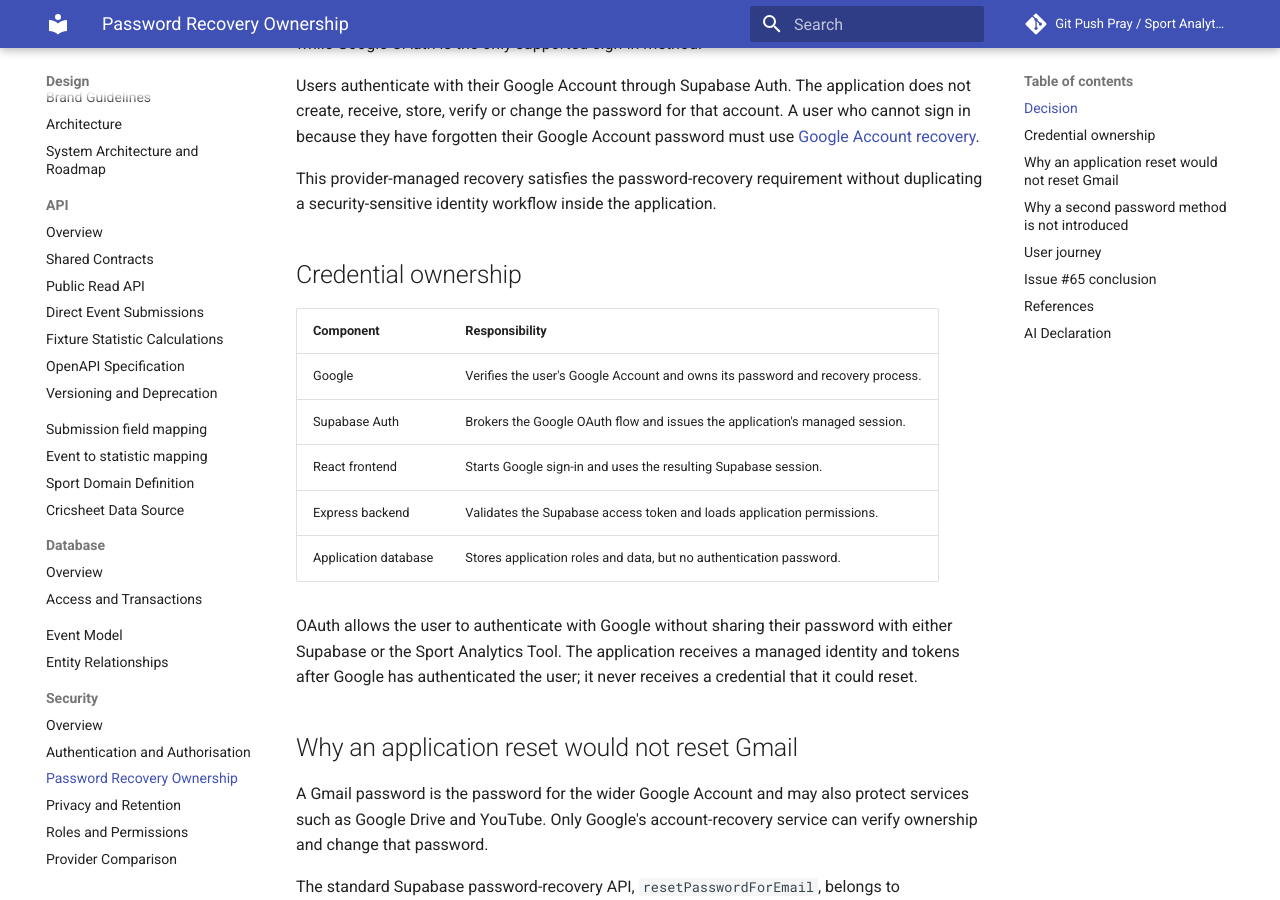
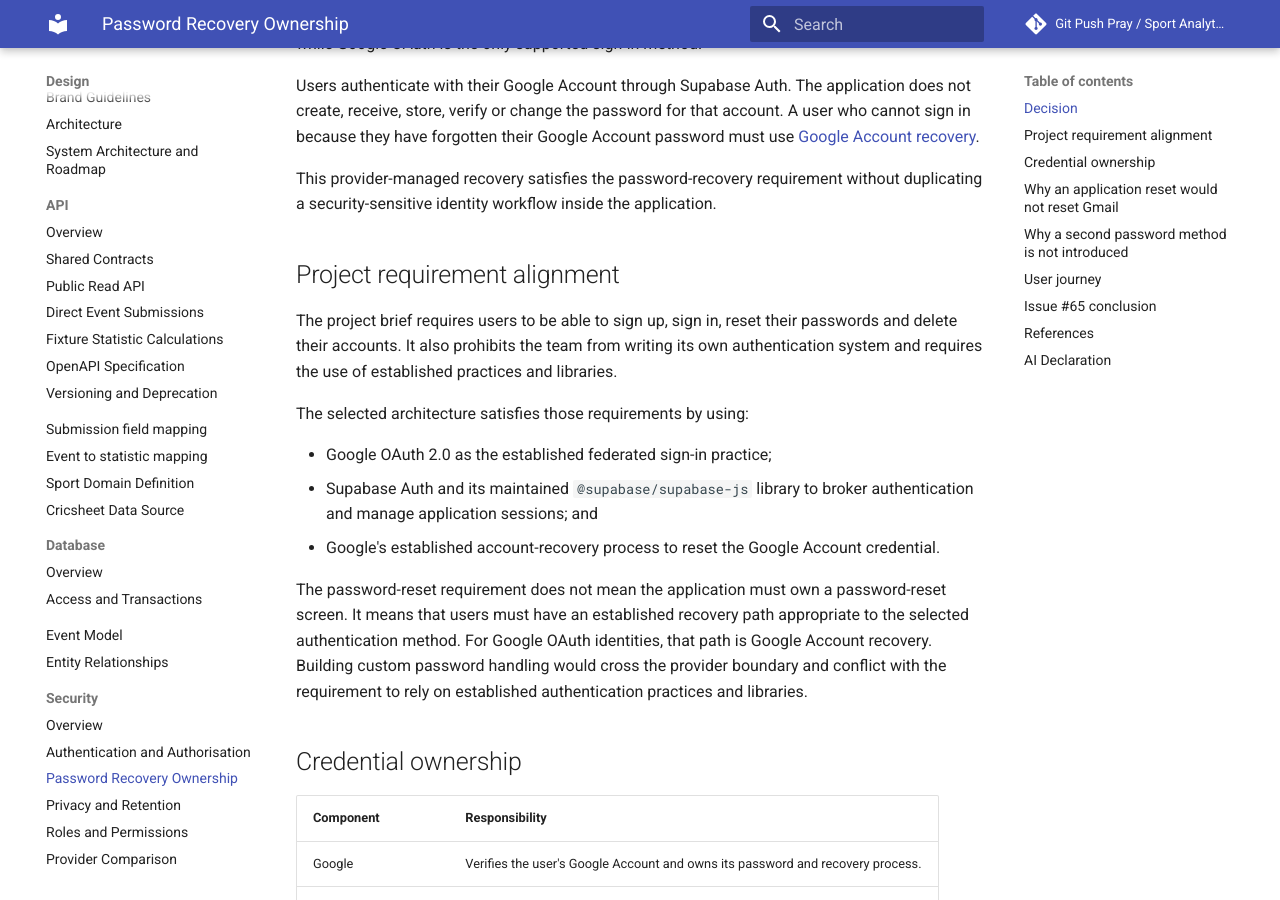
Before and after one commit to NadavSundy/Sport-Analytics-Tool, an MkDocs documentation site: the page built from docs/security/password-recovery.md, in a window 1280 px wide and 900 px high, scrolled down 273 px. Built offline with MkDocs 1.6.1 and Material for MkDocs 9.7.7, drawn with Linux system fonts in a browser that asks for light colours.

Commit message:
docs(auth): trace recovery to authentication requirements
Refs #65

Assisted-by: Codex[GPT-5]

```diff
--- a/docs/security/password-recovery.md
+++ b/docs/security/password-recovery.md
@@ -12,6 +12,25 @@ because they have forgotten their Google Account password must use
 
 This provider-managed recovery satisfies the password-recovery requirement without duplicating a
 security-sensitive identity workflow inside the application.
+
+## Project requirement alignment
+
+The project brief requires users to be able to sign up, sign in, reset their passwords and delete
+their accounts. It also prohibits the team from writing its own authentication system and requires
+the use of established practices and libraries.
+
+The selected architecture satisfies those requirements by using:
+
+- Google OAuth 2.0 as the established federated sign-in practice;
+- Supabase Auth and its maintained `@supabase/supabase-js` library to broker authentication and
+  manage application sessions; and
+- Google's established account-recovery process to reset the Google Account credential.
+
+The password-reset requirement does not mean the application must own a password-reset screen. It
+means that users must have an established recovery path appropriate to the selected authentication
+method. For Google OAuth identities, that path is Google Account recovery. Building custom password
+handling would cross the provider boundary and conflict with the requirement to rely on established
+authentication practices and libraries.
 
 ## Credential ownership
 
```
